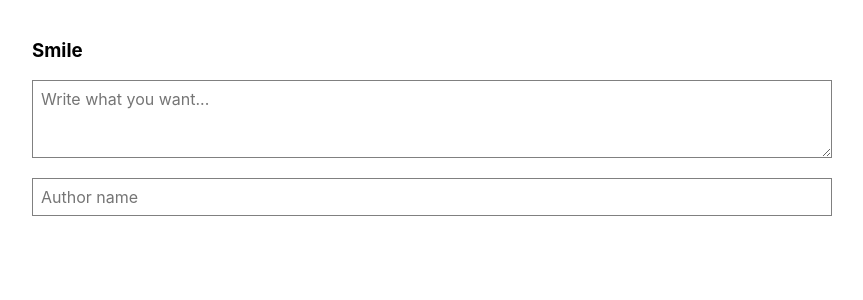
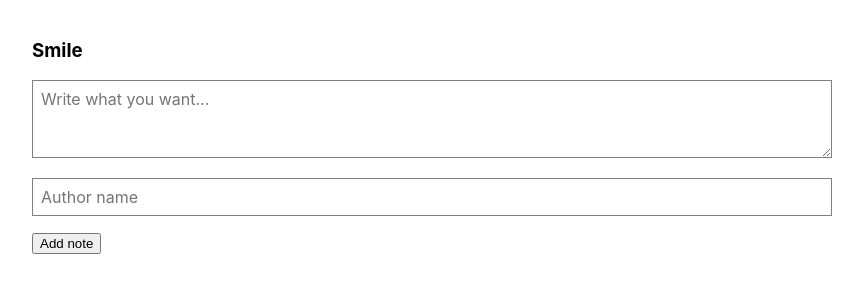
Before and after one commit to GitHubOshin/react-state-zinglecode, a React (Create React App) app: page / in a window 1280 px wide. Shown: the top 300 px of the page, without its empty margins (208-1071 px from the left). Built offline with nearby package versions, Linux system fonts and the light colour scheme.

Commit message:
State x Array (Add)

```diff
--- a/src/App.js
+++ b/src/App.js
@@ -2,22 +2,53 @@ import { useState } from 'react'
 import './App.css'
 
 function App() {
-  const [note, setNote] = useState({
+  const startNote = {
     content: '',
     author: ''
+  }
+
+  // States
+
+  const [note, setNote] = useState(startNote)
+  const [allNotes, setAllNotes] = useState([])
+
+  // Functions
+
+  function onNoteValueChange(e) {
+    // console.log(e.target)
+    const { name, value } = e.target
+    // console.log('name: ' + name, ' value: ' + value)
+    setNote((prevNote) => ({ ...prevNote, [name]: [value] }))
+  }
+
+  function onNoteSubmit(e) {
+    e.preventDefault()
+
+    setAllNotes((prevAllNotes) => {
+      const newNotes = { ...note }
+      newNotes.id = Date.now().toString()
+      return [newNotes, ...prevAllNotes]
     })
-  function onNoteValueChange(e) {
-    console.log(e.target)
-    const { name, value } = e.target
-    setNote((prevNote) => {
-      return { ...prevNote, [name]: [value] }
+
+    setNote(startNote)
+  }
+
+  // Elements
+
+  const noteElements = allNotes.map((theNote) => {
+    return (
+      <div key={theNote.id} className="app-note">
+        <p>{theNote.content}</p>
+        <h5>{theNote.author}</h5>
+      </div>
+    )
   })
-  }
 
   return (
     <section className="app-section">
       <div className="app-container">
         <h3>Smile</h3>
+        <form onSubmit={onNoteSubmit}>
           <p>
             <textarea
               rows="3"
@@ -37,6 +68,11 @@ function App() {
               onChange={onNoteValueChange}
             />
           </p>
+          <p>
+            <button type="submit">Add note</button>
+          </p>
+        </form>
+        <div className="app-notes"> {noteElements}</div>
       </div>
     </section>
   )
```
Lines whose indentation alone changed are shown as unchanged.
